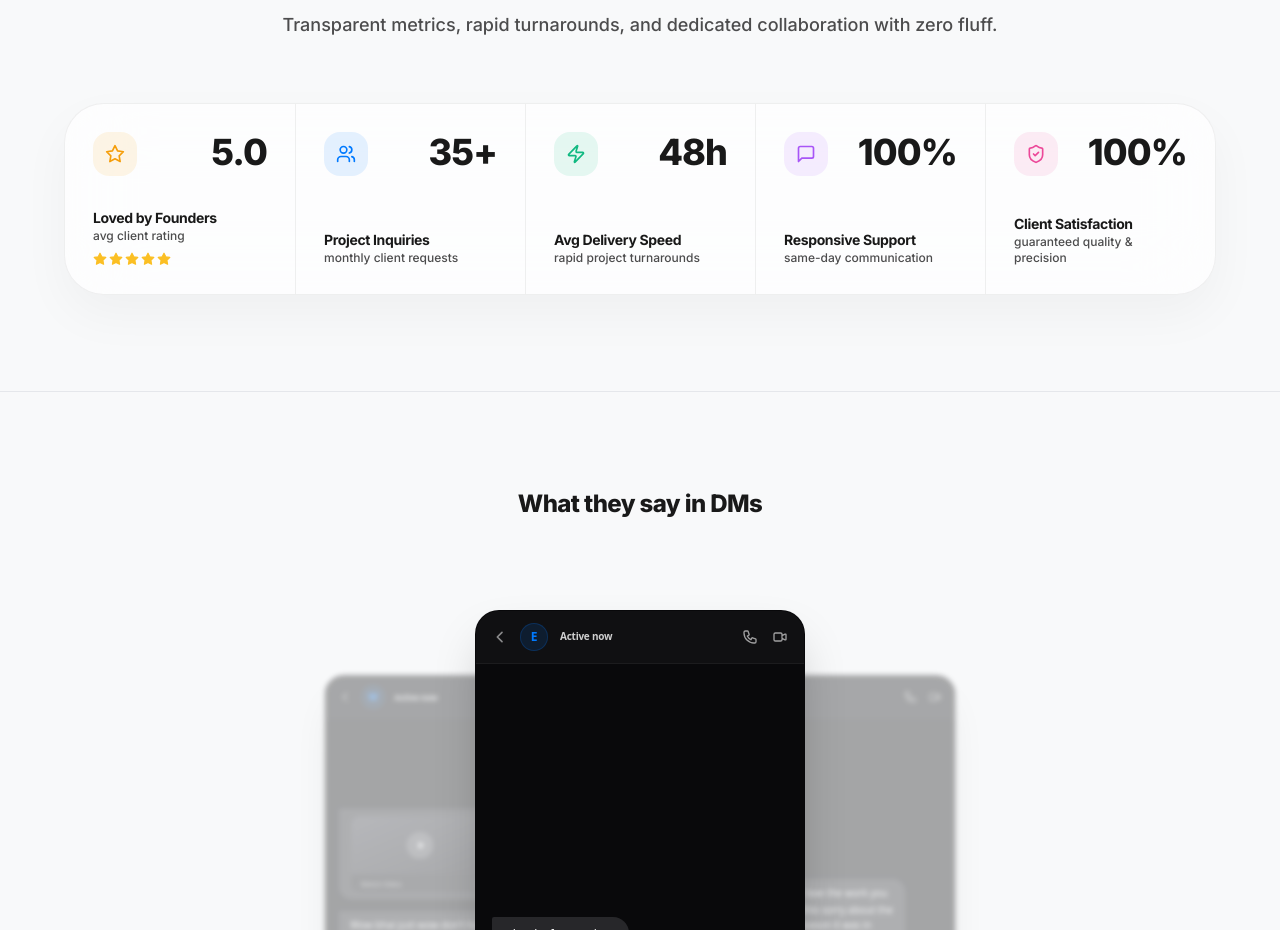
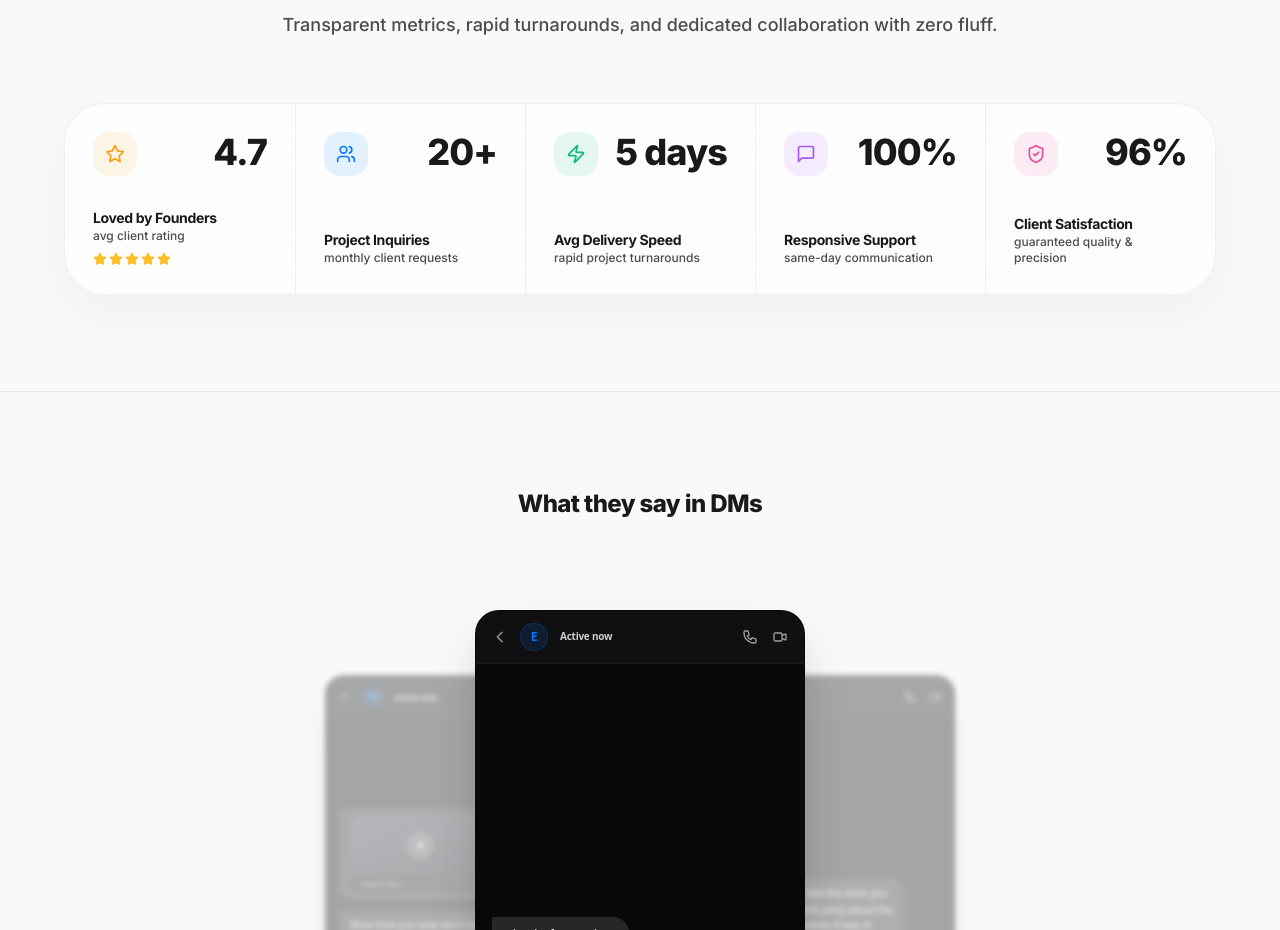
Before and after one commit to BerserkerOP/website, a Next.js app: page / in a window 1280 px wide. Shown: the part 2285-3215 px from the top of the page. Built offline with nearby package versions, Linux system fonts and the light colour scheme.

Commit message:
Update TrustMetrics values: 4.7 rating, 20+ inquiries, 5 days avg delivery, 96% satisfaction

```diff
--- a/components/TrustMetrics.tsx
+++ b/components/TrustMetrics.tsx
@@ -23,7 +23,7 @@ export default function TrustMetrics() {
     {
       id: "rating",
       icon: Star,
-      value: "5.0",
+      value: "4.7",
       title: "Loved by Founders",
       subtext: "avg client rating",
       iconBg: "bg-amber-500/10 dark:bg-amber-500/20",
@@ -40,7 +40,7 @@ export default function TrustMetrics() {
     {
       id: "demand",
       icon: Users,
-      value: "35+",
+      value: "20+",
       title: "Project Inquiries",
       subtext: "monthly client requests",
       iconBg: "bg-[#007AFF]/10 dark:bg-[#007AFF]/20",
@@ -50,7 +50,7 @@ export default function TrustMetrics() {
     {
       id: "turnaround",
       icon: Zap,
-      value: "48h",
+      value: "5 days",
       title: "Avg Delivery Speed",
       subtext: "rapid project turnarounds",
       iconBg: "bg-emerald-500/10 dark:bg-emerald-500/20",
@@ -70,7 +70,7 @@ export default function TrustMetrics() {
     {
       id: "satisfaction",
       icon: ShieldCheck,
-      value: "100%",
+      value: "96%",
       title: "Client Satisfaction",
       subtext: "guaranteed quality & precision",
       iconBg: "bg-pink-500/10 dark:bg-pink-500/20",
```
